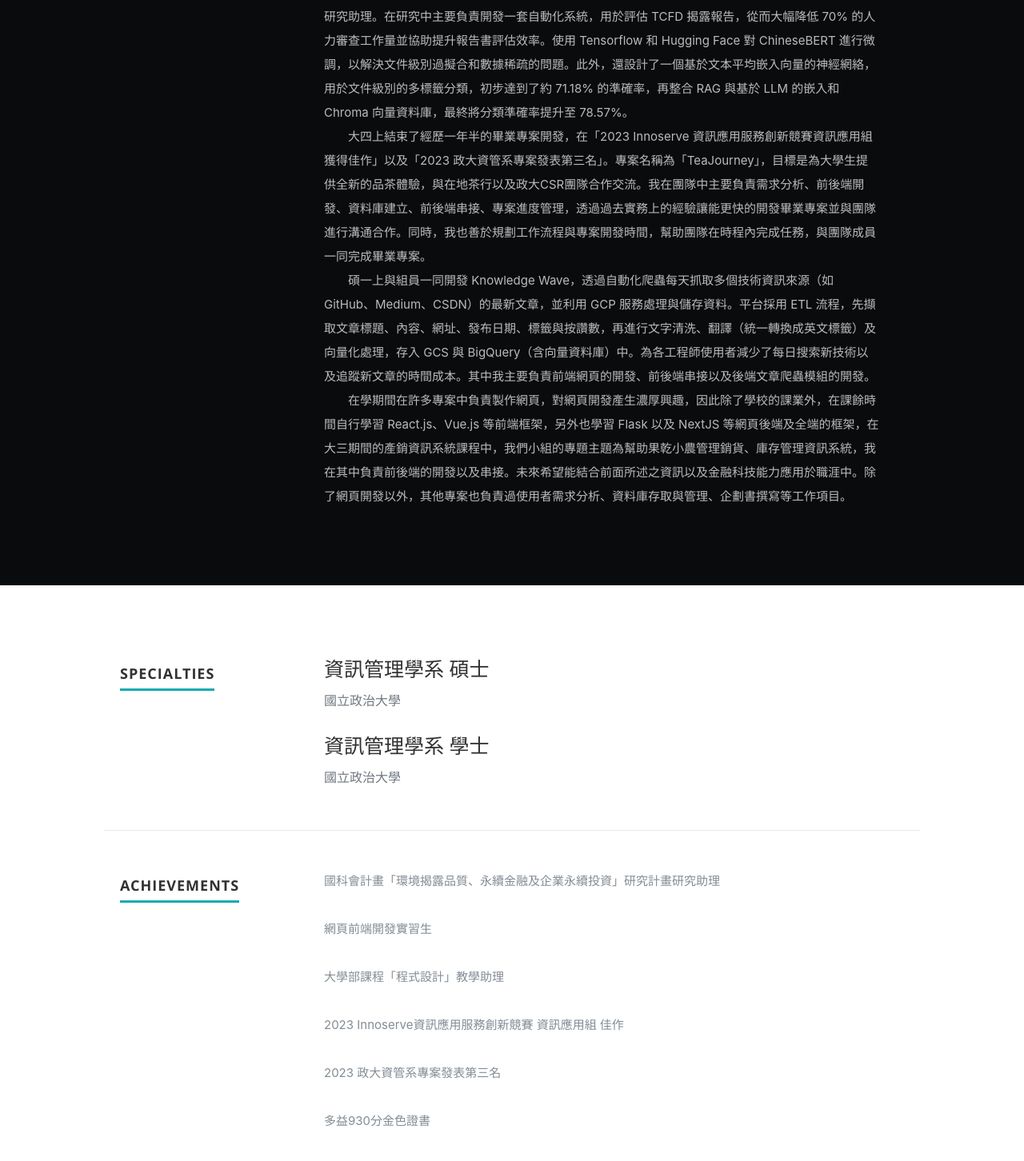
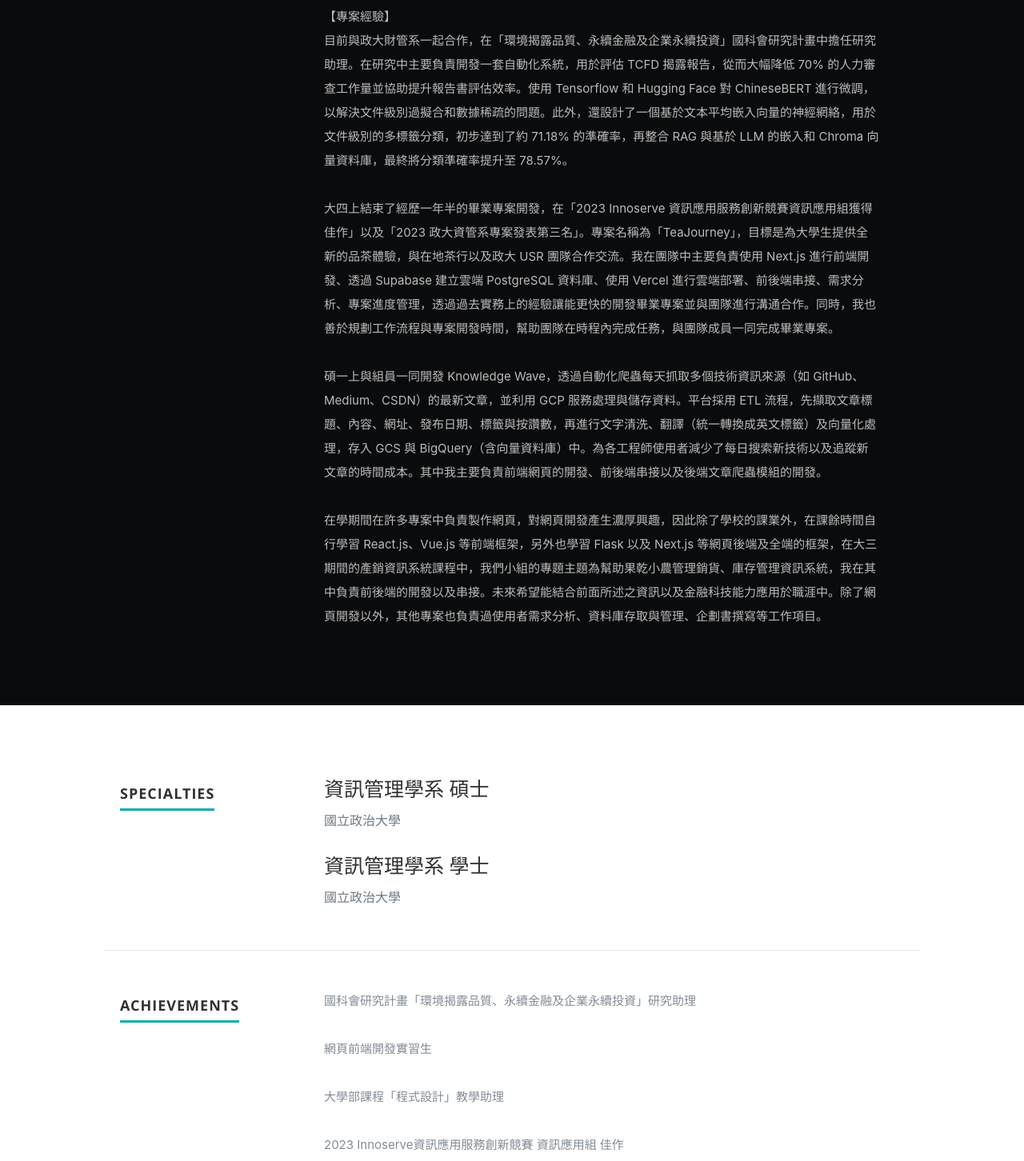
Before and after one commit to Mattis3858/my-portfolio, a React (Create React App) app: page / in a window 1280 px wide. Shown: the part 1712-3164 px from the top of the page at 80% size. Built offline with nearby package versions, Linux system fonts and the light colour scheme.

Commit message:
更新自傳

```diff
--- a/src/resumeData.js
+++ b/src/resumeData.js
@@ -34,19 +34,24 @@ let resumeData = {
     // "朱茂榛，現於政治大學資訊管理學系就讀。目前大四，為政大羽球校隊一員，不怕磨練。隨著大學期間不斷的累積讓我逐漸發掘寫程式的樂趣，也透過一次一次的課程專案找到自己有興趣的方向: 網頁開發。之後用了一個寒假的時間學習HTML以及CSS，之後也買了Udemy上的Javascript以及React.js課程，課餘時間也會閱讀React之官方文件持續精進自己的技能，後來大三上的企業資料通訊也讓我更了解專業的網路知識，另外還有一堂產銷資訊系統的課程期末專案需要使用Flask開發系統，而我作為開發人員也了解到前後端溝通的重要，同時透過網路資源以及官方文件自行學習關於後端Node.js以及Express.js，讓我更加確定自己未來的方向，也希望未來能夠進入相關的領域繼續探索。",
     `我叫朱茂榛 Mattis，	目前碩一，大學以及研究所皆就讀國立政治大學資訊管理學系。擁有強大problem solving的能力，不畏懼困難或新的挑戰，願意與團隊一起溝通、合作。同時也是政大羽球校隊的一員，熱愛運動，不怕辛苦和磨練。
 
-      課業學習：
-      　　目前的碩士論文題目為 "Dynamic Tripartite Graph Neural Networks for Real-Time Recommendations in Live-Streaming E-Commerce"，本研究期望提出一種基於用戶、主播與產品三方異構圖的即時推薦模型，直接捕捉三者間複雜關係。模型利用圖神經網絡結合 PlatoGL 框架，實現連續更新與即時推薦，提升用戶參與度與轉換率。
-      　　碩一上擔任資管系大學部的程式設計課程助教，透過設計、教學助教課，幫助大一新生了解 Java 運作原理、OOP 基本概念。
-      　　在政大資管系不僅習得程式能力，同時也吸收商學以及資訊管理的相關知識。透過各課程，將所學知識運用在專案的開發，讓專業知識不只是紙上談兵。大四期間修習網路安全的資料科學課程，從中學習了非常多機器學習、語言模型、資料處理與分析的知識，並且在大學期間完成金融科技學程。在碩士班也將修習更多人工智慧以及大型語言模型更進階深入的課程，同時增進自己的硬實力與軟實力。
+      【課業學習】
+        目前的碩士論文題目為 "Dynamic Tripartite Graph Neural Networks for Real-Time Recommendations in Live-Streaming E-Commerce"，本研究期望提出一種基於用戶、主播與產品三方異構圖的即時推薦模型，直接捕捉三者間複雜關係。模型利用圖神經網絡結合 PlatoGL 框架，實現連續更新與即時推薦，提升用戶參與度與轉換率。
 
-      實習經驗：
-      　　主要實習工作內容為使用 React.js 開發及維護響應式網頁 ERP 應用程式、串接後台 API 數據動態渲染數據並提升使用者體驗。參與公司內部會議，與 UI/UX team 以及 PM 團隊共同開會，確保溝通順暢並按時交付專案成果。有效增進個人能力和與其他部門的溝通協調能力，並自行找資料或官方文件和研究更好的架構以及優化程式碼，有效提升自我進步，比起去大公司實習是做產品的維護及優化，我認為在新創公 司從無到有開發第一線的產品的經驗更難能可貴。希望未來能將這些經驗活用於更多的專案、研究以及工作，也感謝未來巢科技公司讓我有這個難得的實習機會。
+        碩一上擔任資管系大學部的程式設計課程助教，透過設計、教學助教課，幫助大一新生了解 Java 運作原理、OOP 基本概念。
 
-      專案經驗：
-      　　目前與政大財管系一起合作，在「環境揭露品質、永續金融及企業永續投資」國科會研究計畫中擔任研究助理。在研究中主要負責開發一套自動化系統，用於評估 TCFD 揭露報告，從而大幅降低 70% 的人力審查工作量並協助提升報告書評估效率。使用 Tensorflow 和 Hugging Face 對 ChineseBERT 進行微調，以解決文件級別過擬合和數據稀疏的問題。此外，還設計了一個基於文本平均嵌入向量的神經網絡，用於文件級別的多標籤分類，初步達到了約 71.18% 的準確率，再整合 RAG 與基於 LLM 的嵌入和 Chroma 向量資料庫，最終將分類準確率提升至 78.57%。
-      　　大四上結束了經歷一年半的畢業專案開發，在「2023 Innoserve 資訊應用服務創新競賽資訊應用組獲得佳作」以及「2023 政大資管系專案發表第三名」。專案名稱為「TeaJourney」，目標是為大學生提供全新的品茶體驗，與在地茶行以及政大CSR團隊合作交流。我在團隊中主要負責需求分析、前後端開發、資料庫建立、前後端串接、專案進度管理，透過過去實務上的經驗讓能更快的開發畢業專案並與團隊進行溝通合作。同時，我也善於規劃工作流程與專案開發時間，幫助團隊在時程內完成任務，與團隊成員一同完成畢業專案。
-      　　碩一上與組員一同開發 Knowledge Wave，透過自動化爬蟲每天抓取多個技術資訊來源（如 GitHub、Medium、CSDN）的最新文章，並利用 GCP 服務處理與儲存資料。平台採用 ETL 流程，先擷取文章標題、內容、網址、發布日期、標籤與按讚數，再進行文字清洗、翻譯（統一轉換成英文標籤）及向量化處理，存入 GCS 與 BigQuery（含向量資料庫）中。為各工程師使用者減少了每日搜索新技術以及追蹤新文章的時間成本。其中我主要負責前端網頁的開發、前後端串接以及後端文章爬蟲模組的開發。
-      　　在學期間在許多專案中負責製作網頁，對網頁開發產生濃厚興趣，因此除了學校的課業外，在課餘時間自行學習 React.js、Vue.js 等前端框架，另外也學習 Flask 以及 NextJS 等網頁後端及全端的框架，在大三期間的產銷資訊系統課程中，我們小組的專題主題為幫助果乾小農管理銷貨、庫存管理資訊系統，我在其中負責前後端的開發以及串接。未來希望能結合前面所述之資訊以及金融科技能力應用於職涯中。除了網頁開發以外，其他專案也負責過使用者需求分析、資料庫存取與管理、企劃書撰寫等工作項目。`,
+        在政大資管系不僅習得程式能力，同時也吸收商學以及資訊管理的相關知識。透過各課程，將所學知識運用在專案的開發，讓專業知識不只是紙上談兵。大四期間修習網路安全的資料科學課程，從中學習了非常多機器學習、語言模型、資料處理與分析的知識，並且在大學期間完成金融科技學程。在碩士班也將修習更多人工智慧以及大型語言模型更進階深入的課程，同時增進自己的硬實力與軟實力。
+
+      【實習經驗】
+        主要實習工作內容為使用 React.js 開發及維護網頁 ERP 應用程式、串接後台 API 數據動態渲染數據。參與公司內部跨部門會議，與 UI/UX Team 以及 PM 團隊共同開會，確保溝通順暢並按時交付專案成果。有效增進個人能力和與其他部門的溝通協調能力，並自行找資料或官方文件和研究更好的架構以及優化程式碼，有效提升自我進步，比起去大公司實習是做產品的維護及優化，我認為在新創公司從無到有開發第一線的產品的經驗更難能可貴。希望未來能將這些經驗活用於更多的專案、研究以及工作，也感謝未來巢科技公司讓我有這個難得的實習機會。
+
+      【專案經驗】
+        目前與政大財管系一起合作，在「環境揭露品質、永續金融及企業永續投資」國科會研究計畫中擔任研究助理。在研究中主要負責開發一套自動化系統，用於評估 TCFD 揭露報告，從而大幅降低 70% 的人力審查工作量並協助提升報告書評估效率。使用 Tensorflow 和 Hugging Face 對 ChineseBERT 進行微調，以解決文件級別過擬合和數據稀疏的問題。此外，還設計了一個基於文本平均嵌入向量的神經網絡，用於文件級別的多標籤分類，初步達到了約 71.18% 的準確率，再整合 RAG 與基於 LLM 的嵌入和 Chroma 向量資料庫，最終將分類準確率提升至 78.57%。
+
+        大四上結束了經歷一年半的畢業專案開發，在「2023 Innoserve 資訊應用服務創新競賽資訊應用組獲得佳作」以及「2023 政大資管系專案發表第三名」。專案名稱為「TeaJourney」，目標是為大學生提供全新的品茶體驗，與在地茶行以及政大 USR 團隊合作交流。我在團隊中主要負責使用 Next.js 進行前端開發、透過 Supabase 建立雲端 PostgreSQL 資料庫、使用 Vercel 進行雲端部署、前後端串接、需求分析、專案進度管理，透過過去實務上的經驗讓能更快的開發畢業專案並與團隊進行溝通合作。同時，我也善於規劃工作流程與專案開發時間，幫助團隊在時程內完成任務，與團隊成員一同完成畢業專案。
+
+        碩一上與組員一同開發 Knowledge Wave，透過自動化爬蟲每天抓取多個技術資訊來源（如 GitHub、Medium、CSDN）的最新文章，並利用 GCP 服務處理與儲存資料。平台採用 ETL 流程，先擷取文章標題、內容、網址、發布日期、標籤與按讚數，再進行文字清洗、翻譯（統一轉換成英文標籤）及向量化處理，存入 GCS 與 BigQuery（含向量資料庫）中。為各工程師使用者減少了每日搜索新技術以及追蹤新文章的時間成本。其中我主要負責前端網頁的開發、前後端串接以及後端文章爬蟲模組的開發。
+
+        在學期間在許多專案中負責製作網頁，對網頁開發產生濃厚興趣，因此除了學校的課業外，在課餘時間自行學習 React.js、Vue.js 等前端框架，另外也學習 Flask 以及 Next.js 等網頁後端及全端的框架，在大三期間的產銷資訊系統課程中，我們小組的專題主題為幫助果乾小農管理銷貨、庫存管理資訊系統，我在其中負責前後端的開發以及串接。未來希望能結合前面所述之資訊以及金融科技能力應用於職涯中。除了網頁開發以外，其他專案也負責過使用者需求分析、資料庫存取與管理、企劃書撰寫等工作項目。`,
   address: "台北市文山區",
   email: "chumattis@gmail.com",
   website: "https://",
@@ -63,7 +68,7 @@ let resumeData = {
   achievements: [
     {
       Achievements:
-        "國科會計畫「環境揭露品質、永續金融及企業永續投資」研究計畫研究助理",
+        "國科會研究計畫「環境揭露品質、永續金融及企業永續投資」研究助理",
     },
     {
       Achievements: "網頁前端開發實習生",
```
